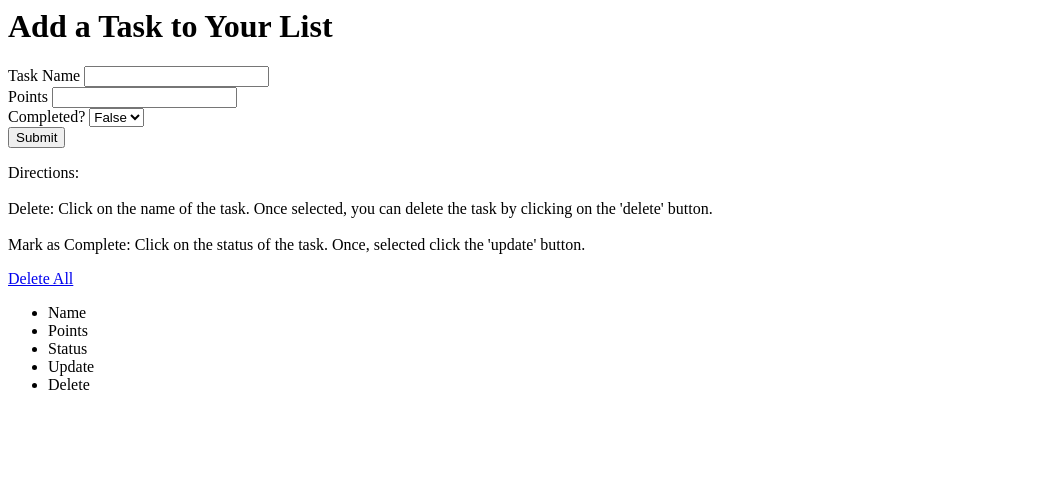
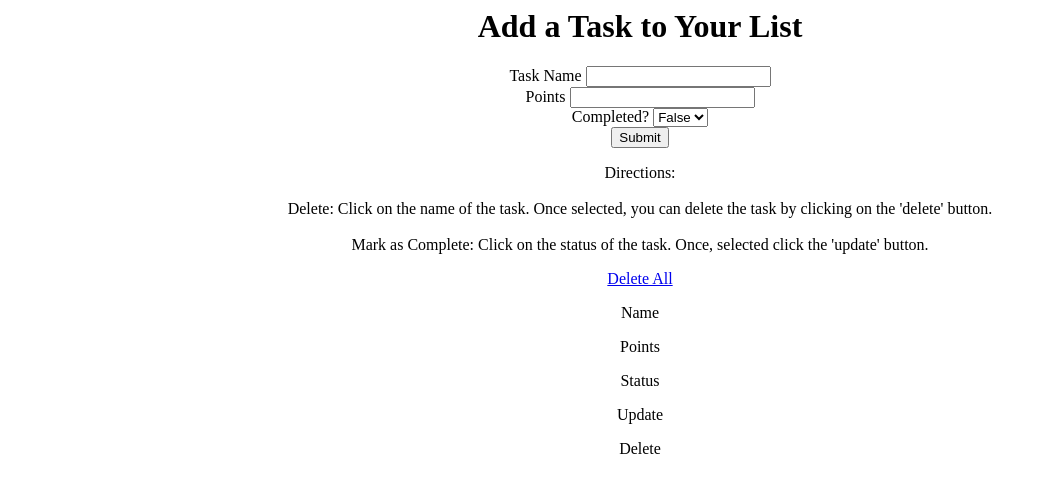
Before and after one commit to alexG53090/todo, a website: page views/index.html in a window 1280 px wide. Shown: the whole page, without its empty margins (0-1047 px from the left). Drawn offline with nearby package versions, Linux system fonts and the light colour scheme; no server answers.

Commit message:
remove html and add css

```diff
--- a/views/index.html
+++ b/views/index.html
@@ -7,13 +7,12 @@
     <script src="https://ajax.googleapis.com/ajax/libs/jquery/1.11.3/jquery.min.js"></script>
     <!-- <link rel="stylesheet" href="style/style.css">
     <link rel="stylesheet" href="style/taskList.css"> -->
+    <link rel='stylesheet' href='style/index.css'>
     <script type="text/javascript" src="js/client.js">
     </script>
   </head>
   <body>
-    <div id='main'>
-      <div id='right'>
-        <h1 id='hOne'>Add a Task to Your List</h1>
+    <h1>Add a Task to Your List</h1>
     <form action="/set" method="post">
       <label>Task Name</label>
       <input type ='text' name='task' id='task' class='field' value=''><br>
@@ -32,22 +31,14 @@
       Mark as Complete: Click on the status of the task. Once, selected click the 'update' button.
     </p>
     <a href="/delete" class='delete-all'>Delete All</a>
-      </div>
-      <div id='left'>
     <div class='tasks-container'>
-          <div class='headers'>
-            <ul class='columns'>
-              <li class="column header-name">Name</li>
-              <li class="header-points">Points</li>
-              <li class='header-status'>Status</li>
-              <li class='header-update'>Update</li>
-              <li class='header-update'>Delete</li>
-            </ul>
-          </div>
+      <p class="column header-name">Name</p>
+      <p class="header-points">Points</p>
+      <p class='header-status'>Status</p>
+      <p class='header-update'>Update</p>
+      <p class='header-update'>Delete</p>
       <ul class='task-list'>
       </ul>
     </div>
-      </div>
-    </div>
   </body>
 </html>
--- /dev/null
+++ b/views/style/index.css
@@ -0,0 +1,3 @@
+body {
+  text-align: center;
+}
```
Lines whose indentation alone changed are shown as unchanged.
